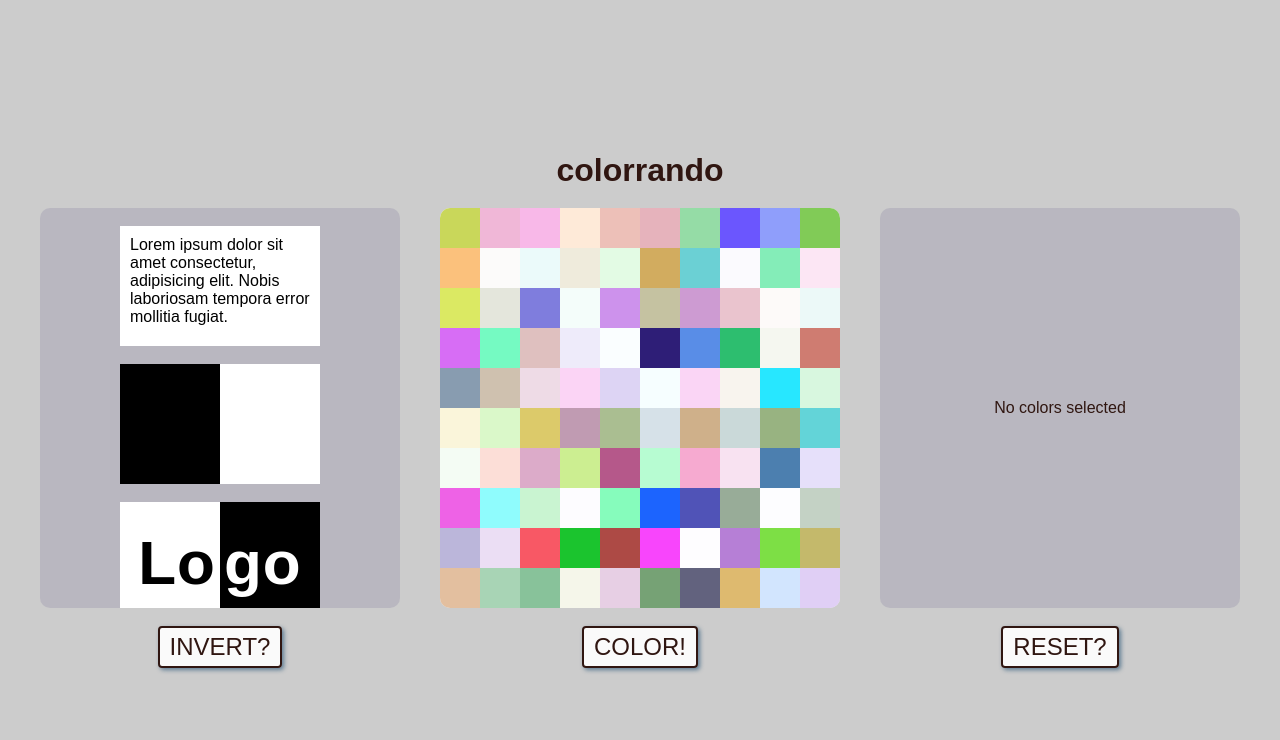
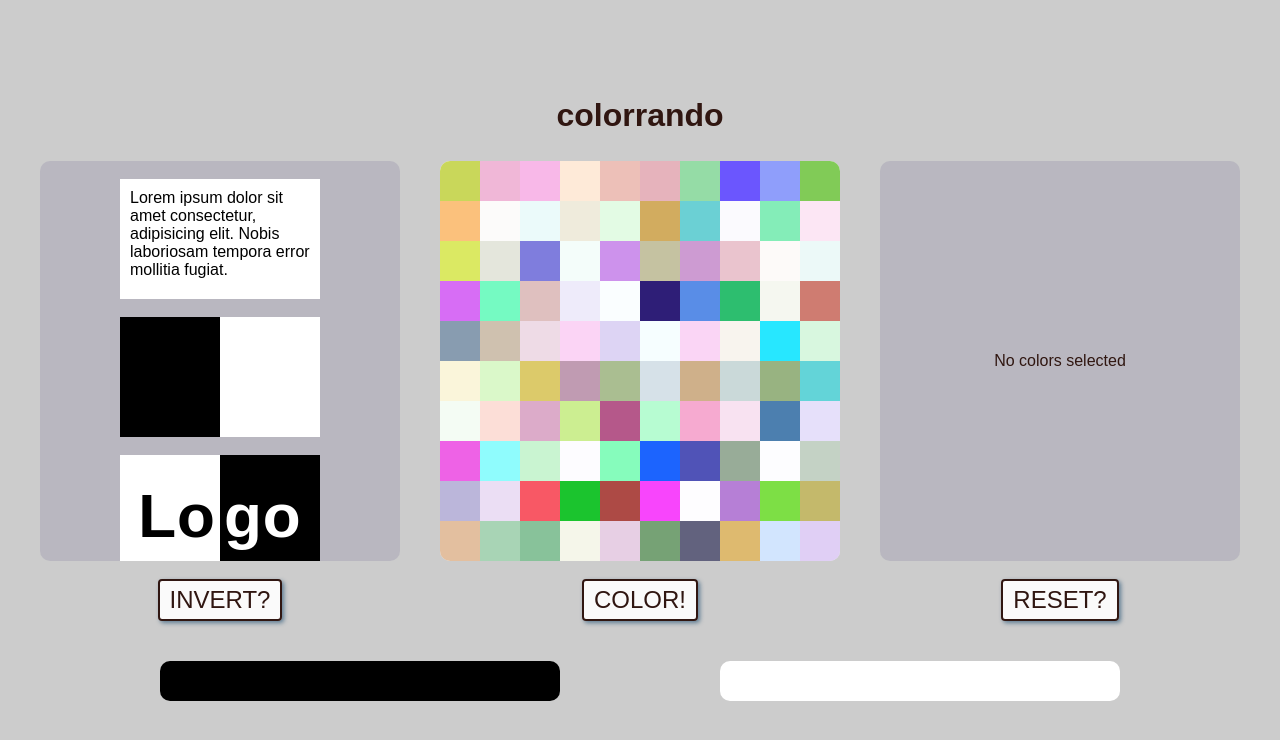
Before and after one commit to galustoff/colorrando, a Vue app: page / in a window 1280 px wide. Shown: the top 740 px of the page. Built offline with nearby package versions, Linux system fonts and the light colour scheme.

Commit message:
AppTransparencyRange: initial view

```diff
--- a/src/App.vue
+++ b/src/App.vue
@@ -26,6 +26,7 @@
     display: flex;
     flex-direction: column;
     justify-content: center;
+    row-gap: 30px;
     position: relative;
   }
 </style>
--- /dev/null
+++ b/src/AppTransparencyRange.vue
@@ -0,0 +1,26 @@
+<template>
+  <div class="transparency-range" :style="style"></div>
+</template>
+
+<script>
+  export default {
+    props: {
+      color: String
+    },
+    computed: {
+      style() {
+        return {
+          backgroundColor: this.color
+        }
+      }
+    }
+  }
+</script>
+
+<style scoped>
+  .transparency-range {
+    width: 400px;
+    height: 40px;
+    border-radius: 10px;
+  }
+</style>
--- a/src/components/TheHeader/TheHeader.vue
+++ b/src/components/TheHeader/TheHeader.vue
@@ -1,15 +1,11 @@
 <template>
-  <header class="the-header">
-    <h1 class="the-header__title">colorrando</h1>
+  <header>
+    <h1 class="header-title">colorrando</h1>
   </header>
 </template>
 
 <style>
-  .the-header {
-    margin: 22px 0;
-  }
-
-  .the-header__title {
+  .header-title {
     font-family: sans-serif;
     font-size: 32px;
     line-height: 32px;
--- a/src/components/TheMain/TheMain.vue
+++ b/src/components/TheMain/TheMain.vue
@@ -1,9 +1,17 @@
 <template>
-  <main>
-    <div class="content-line">
+  <main class="the-main">
+    <div class="the-main__content-line the-main__content-line_upper">
       <the-sketches @invert-request="invertMainColors" />
       <the-randomizer @pick-color="addColorToDump" />
       <the-dump :newColor="newDumpColor" @new-color-request="openController" />
+    </div>
+
+    <div class="the-main__content-line the-main__content-line_lower">
+      <app-trancparency-range
+        v-for="color in mainColors"
+        :key="color"
+        :color="color"
+      />
     </div>
 
     <!-- hidden popup element -->
@@ -20,13 +28,15 @@
   import TheRandomizer from '../TheRandomizer/TheRandomizer.vue'
   import TheDump from '../TheDump/TheDump.vue'
   import TheColorController from '../TheColorController/TheColorController.vue'
+  import AppTrancparencyRange from '../../AppTransparencyRange.vue'
 
   export default {
     components: {
       TheSketches,
       TheRandomizer,
       TheDump,
-      TheColorController
+      TheColorController,
+      AppTrancparencyRange
     },
 
     provide() {
@@ -69,8 +79,23 @@
 </script>
 
 <style>
-  .content-line {
+  .the-main {
     display: flex;
+    flex-direction: column;
+    row-gap: 40px;
+  }
+
+  .the-main__content-line {
+    width: 100%;
+    display: flex;
+  }
+
+  .the-main__content-line_upper {
     justify-content: space-evenly;
   }
+
+  .the-main__content-line_lower {
+    justify-content: center;
+    column-gap: 160px;
+  }
 </style>
```
